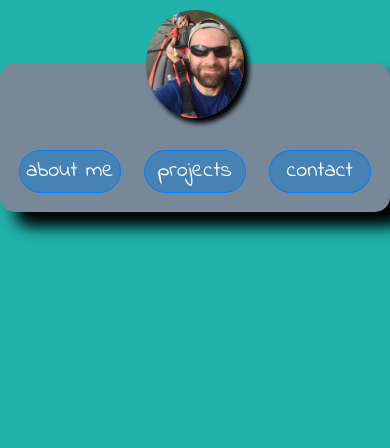
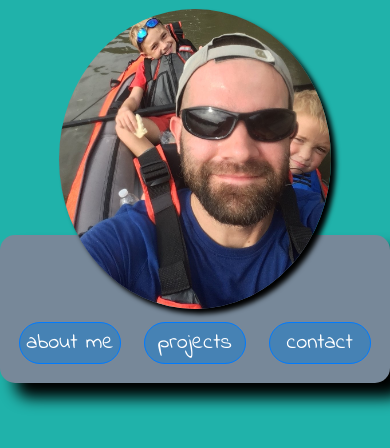
Before and after one commit to Jollyrgr83/portfolio, a plain HTML site: page index.html in a window 390 px wide. Shown: the top 448 px of the page. Drawn offline with nearby package versions, Linux system fonts and the light colour scheme.

Commit message:
troubleshooting bio image on mobile layout 3

```diff
--- a/assets/css/style.css
+++ b/assets/css/style.css
@@ -9,11 +9,14 @@
     background-color: lightseagreen;
 }
 /* bio image */
+.circle-container {
+    z-index: 1;
+}
 .circle-img {
     border-radius: 100%;
-    width: 25%;
-    height: auto;
-    z-index: 1;
+    /* width: 75%; */
+    height: 300px;
+    /* z-index: 1; */
     margin: 2.5% 1% 1% 1%;
     box-shadow: 5px 5px 5px black;
 }
@@ -22,7 +25,7 @@
     background-color: lightslategrey;
     box-shadow: 15px 15px 15px black;
     border-radius: 15px;
-    margin: -15% 2.5% 2.5% 2.5%;
+    margin: -20% 2.5% 2.5% 2.5%;
     padding: 20% 2.5% 2.5% 2.5%;
 }
 .rect-modal {
--- a/index.html
+++ b/index.html
@@ -36,7 +36,11 @@
 
         <div class="row">
 
-            <img src="assets/images/bio2.jpg" class="circle-img mx-auto" alt="picture of Jason kayaking with his kids"/>
+            <div class="col-sm-3 circle-container text-center mx-auto">
+
+                <img src="assets/images/bio2.jpg" class="circle-img mx-auto" alt="picture of Jason kayaking with his kids"/>
+
+            </div>
 
         </div>
 
```
